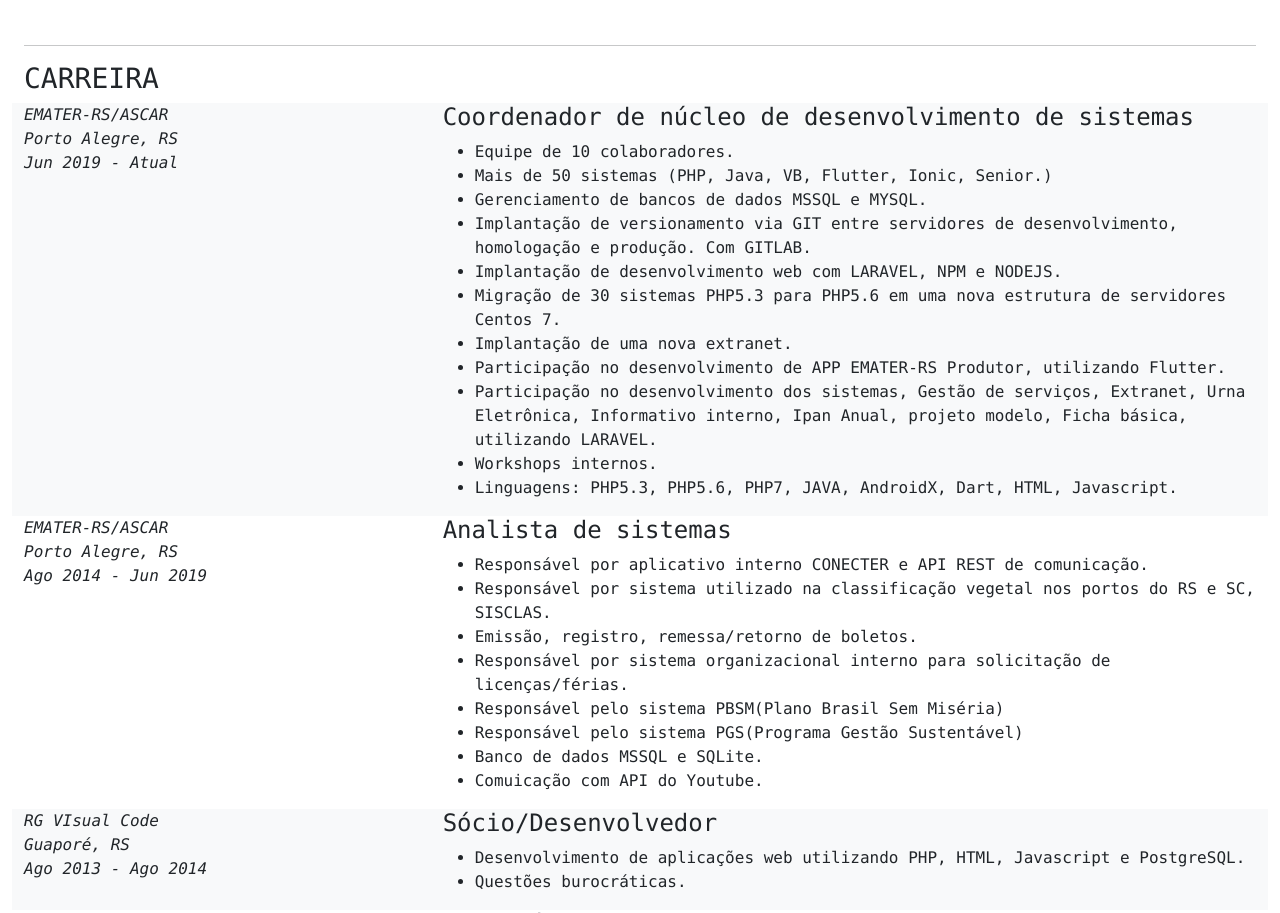
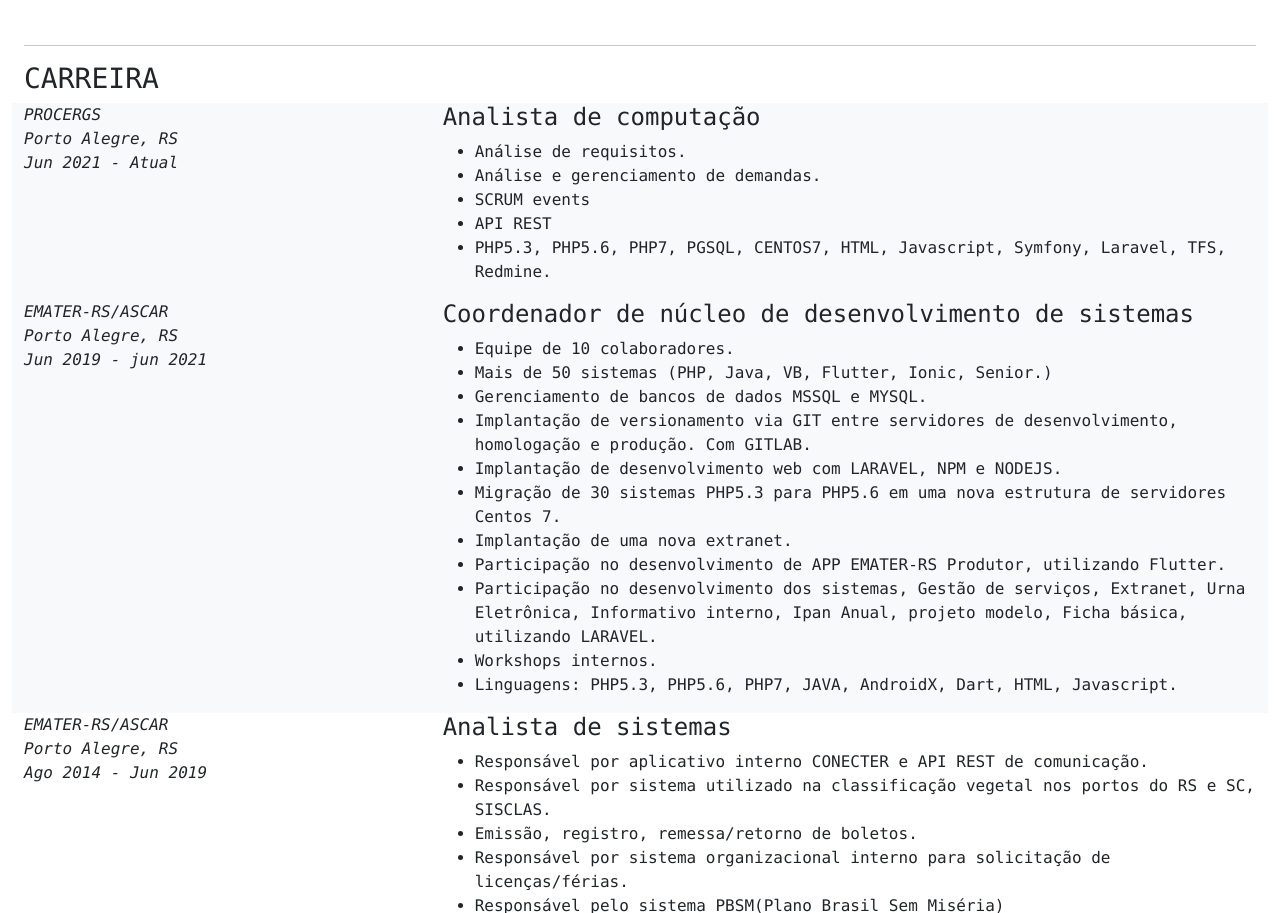
Before and after one commit to guilhermedambros/guilhermedambros.github.io, a plain HTML site: page index.html in a window 1280 px wide. Shown: the part 1147-2060 px from the top of the page. Drawn offline with nearby package versions, Linux system fonts and the light colour scheme.

Commit message:
Incluida carreira procergs

```diff
--- a/index.html
+++ b/index.html
@@ -199,9 +199,30 @@
         <div class="row">
             <div class="col-lg-4 col-md-3 col-sm-12 col-xs-12 bg-light">
                 <div class="short-div ">
+                    <i>PROCERGS </br>
+                        Porto Alegre, RS </br>
+                        Jun 2021 - Atual
+                    </i>
+                </div>
+            </div>
+            <div class="col-lg-8 col-md-9 col-sm-12 col-xs-12 text-start bg-light">
+                <div class="short-div text-justify">
+                    <h4>Analista de computação</h4>
+
+                    <ul>
+                        <li>Análise de requisitos.</li>
+                        <li>Análise e gerenciamento de demandas.</li>
+                        <li>SCRUM events</li>
+                        <li>API REST</li>
+                        <li>PHP5.3, PHP5.6, PHP7, PGSQL, CENTOS7, HTML, Javascript, Symfony, Laravel, TFS, Redmine.</li>
+                    </ul>
+                </div>
+            </div>
+            <div class="col-lg-4 col-md-3 col-sm-12 col-xs-12 bg-light">
+                <div class="short-div ">
                     <i>EMATER-RS/ASCAR </br>
                         Porto Alegre, RS </br>
-                        Jun 2019 - Atual
+                        Jun 2019 - jun 2021
                     </i>
                 </div>
             </div>
```
